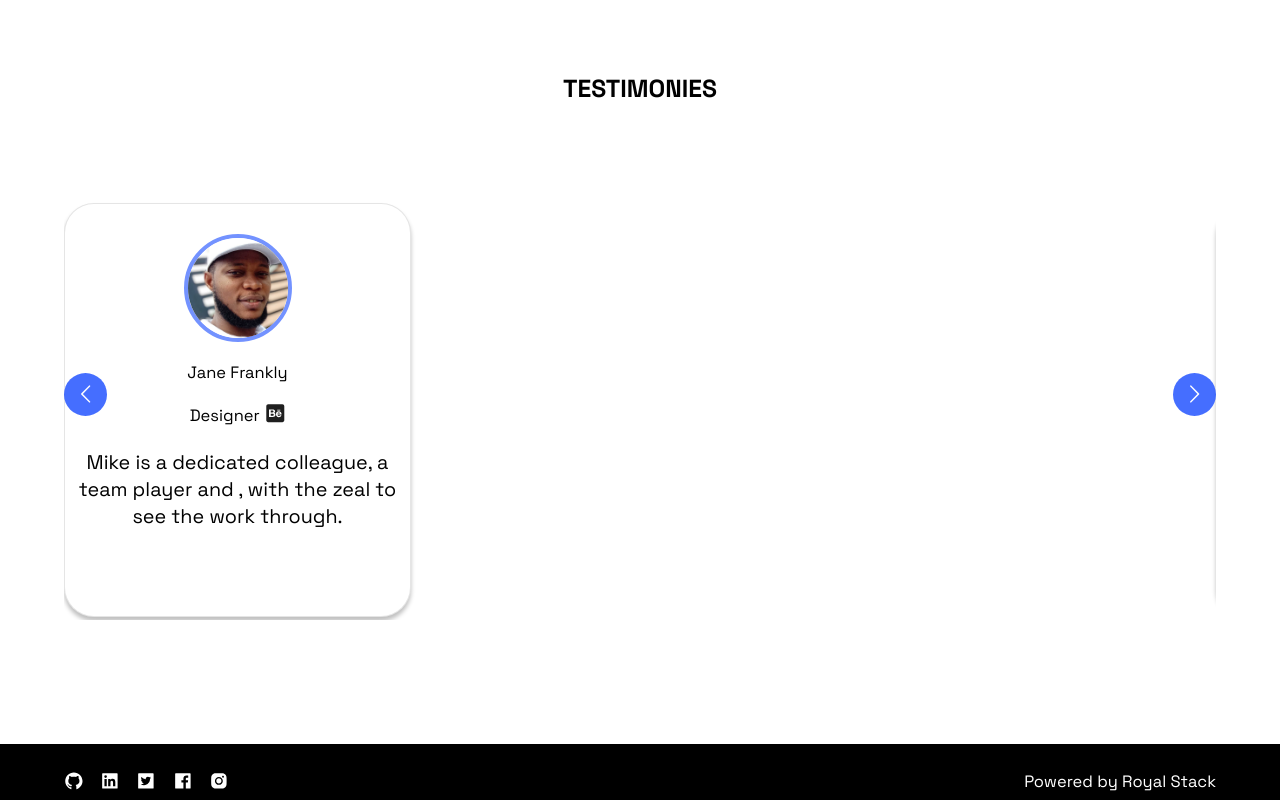
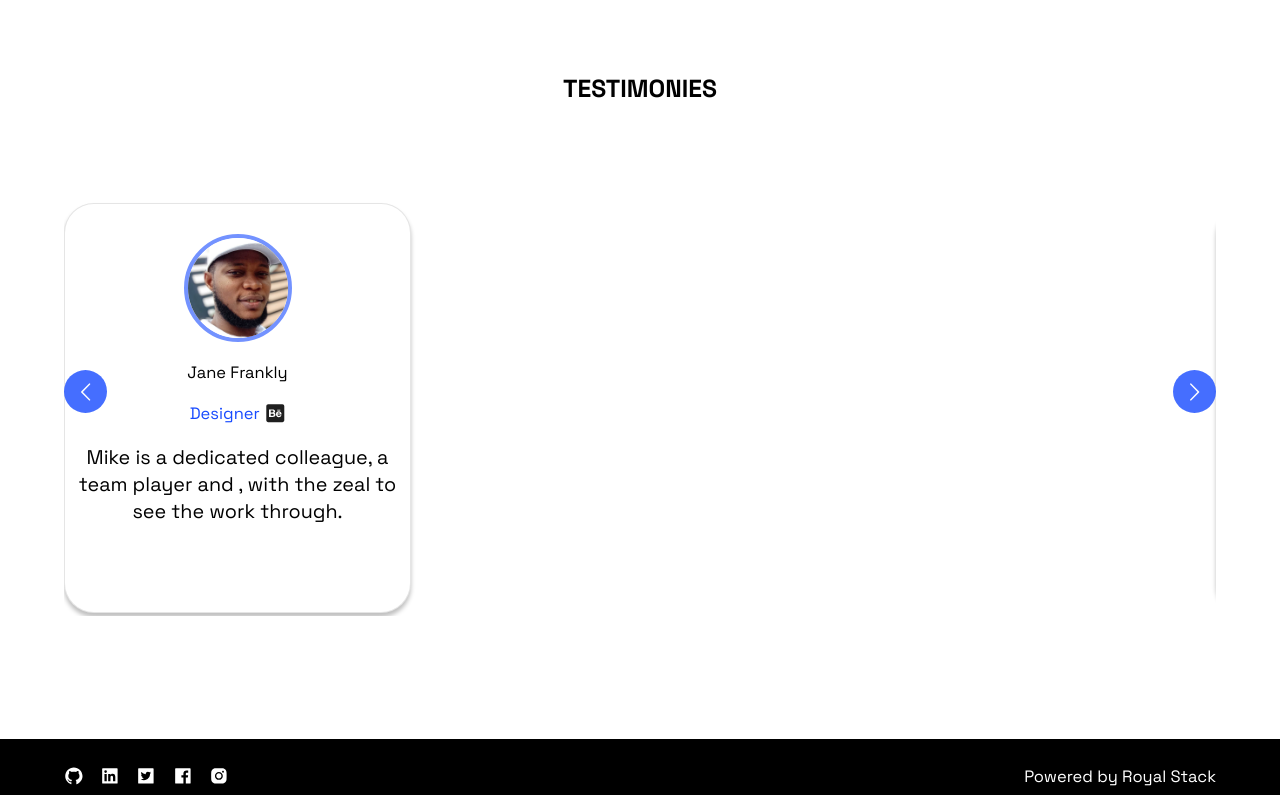
Before and after one commit to codewithmike01/portfolio-v2, a React (Create React App) app: page / in a window 1280 px wide. Shown: the part 1678-2478 px from the top of the page. Built offline with nearby package versions, Linux system fonts and the light colour scheme.

Commit message:
feat: Add color to tesitimony profession

```diff
--- a/src/components/TestimonyCard.tsx
+++ b/src/components/TestimonyCard.tsx
@@ -25,12 +25,17 @@ const TestimonyCard: React.FC<TestimonyInterface> = ({
         <img src={image} alt="profile" />
       </div>
       <p className="card_owner">{name}</p>
-      <div className="card_profession">
+      <a
+        href={`${link}`}
+        target="_blank"
+        rel="noreferrer"
+        className="card_profession"
+      >
         <p>{profession}</p>
-        <a href={`${link}`} target="_blank" rel="noreferrer">
-          {icon}
-        </a>
-      </div>
+
+        {icon}
+      </a>
+
       <p className="card_text">{testify}</p>
     </TestimonyContainer>
   );
--- a/src/components/styles/TestimonyCard.style.tsx
+++ b/src/components/styles/TestimonyCard.style.tsx
@@ -33,13 +33,14 @@ export const TestimonyContainer = styled.section`
     display: flex;
     align-items: center;
     gap: 5px;
+    text-decoration: none;
+    color: var(--primary-text);
 
-    a {
-      text-decoration: none;
-      color: var(--primary-text);
-      svg {
-        font-size: 1.25rem;
-      }
+    p {
+      color: var(--primary-bg);
+    }
+    svg {
+      font-size: 1.25rem;
     }
   }
 
```
